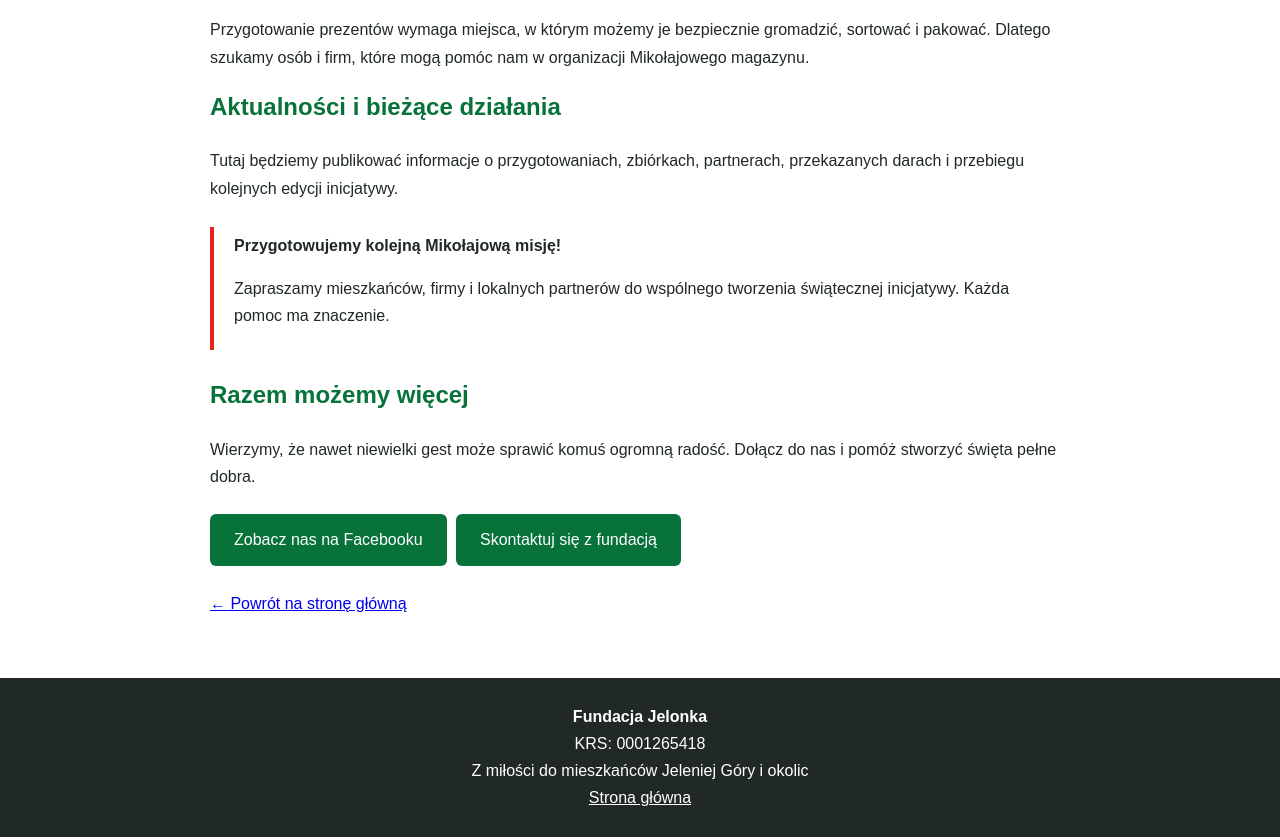
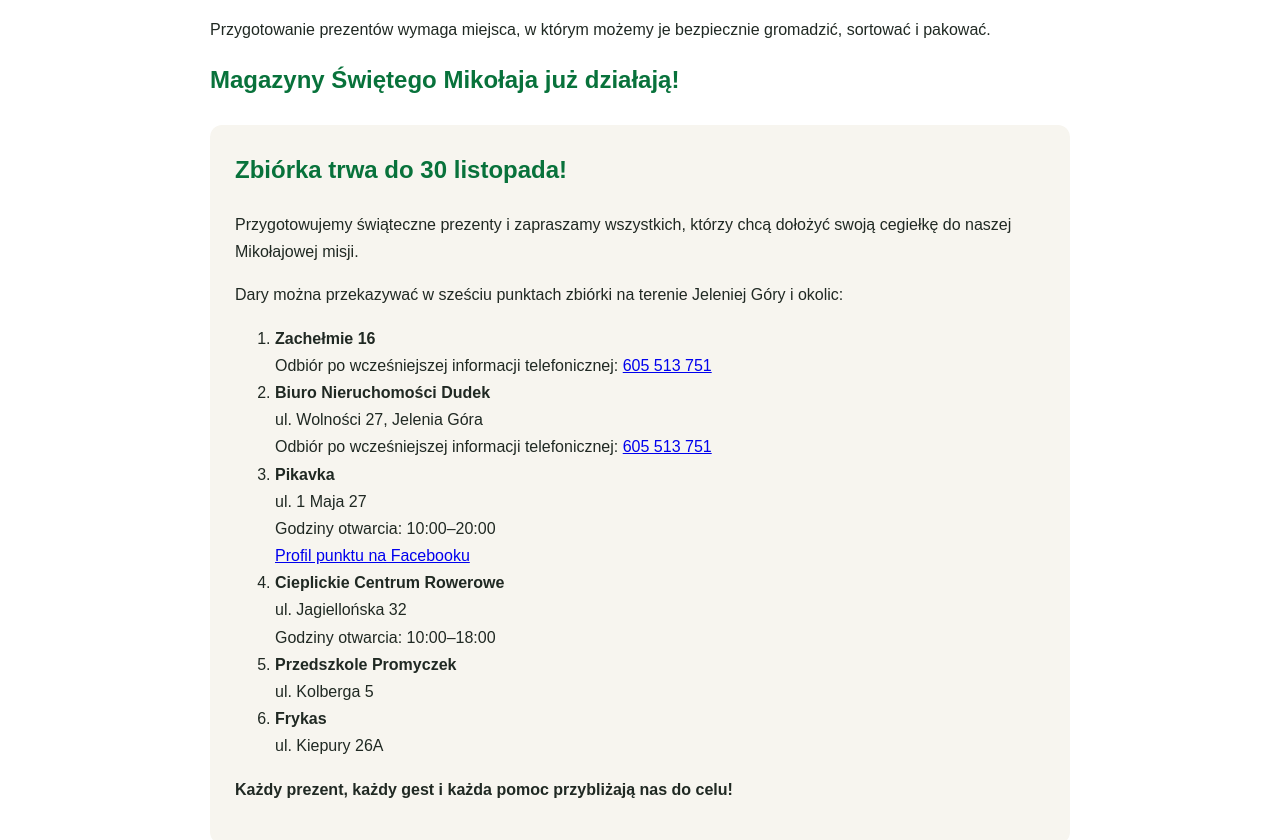
Before and after one commit to fundacjajelonka/fundacja-jelonka, a plain HTML site: page mikolaj-na-rowerze.html in a window 1280 px wide. Shown: the part 1140-1980 px from the top of the page. Drawn offline with Linux system fonts and the light colour scheme.

Commit message:
Update mikolaj-na-rowerze.html

```diff
--- a/mikolaj-na-rowerze.html
+++ b/mikolaj-na-rowerze.html
@@ -167,9 +167,76 @@
   <p>
     Przygotowanie prezentów wymaga miejsca, w którym
     możemy je bezpiecznie gromadzić, sortować i pakować.
-    Dlatego szukamy osób i firm, które mogą pomóc nam
-    w organizacji Mikołajowego magazynu.
+
+
+<h2>Magazyny Świętego Mikołaja już działają!</h2>
+
+<div class="info">
+
+  <h2>Zbiórka trwa do 30 listopada!</h2>
+
+  <p>
+    Przygotowujemy świąteczne prezenty i zapraszamy
+    wszystkich, którzy chcą dołożyć swoją cegiełkę
+    do naszej Mikołajowej misji.
   </p>
+
+  <p>
+    Dary można przekazywać w sześciu punktach
+    zbiórki na terenie Jeleniej Góry i okolic:
+  </p>
+
+  <ol>
+    <li>
+      <strong>Zachełmie 16</strong><br>
+      Odbiór po wcześniejszej informacji telefonicznej:
+      <a href="tel:+48605513751">605 513 751</a>
+    </li>
+
+    <li>
+      <strong>Biuro Nieruchomości Dudek</strong><br>
+      ul. Wolności 27, Jelenia Góra<br>
+      Odbiór po wcześniejszej informacji telefonicznej:
+      <a href="tel:+48605513751">605 513 751</a>
+    </li>
+
+    <li>
+      <strong>Pikavka</strong><br>
+      ul. 1 Maja 27<br>
+      Godziny otwarcia: 10:00–20:00<br>
+      <a href="https://www.facebook.com/profile.php?id=100083409727062"
+         target="_blank"
+         rel="noopener noreferrer">
+        Profil punktu na Facebooku
+      </a>
+    </li>
+
+    <li>
+      <strong>Cieplickie Centrum Rowerowe</strong><br>
+      ul. Jagiellońska 32<br>
+      Godziny otwarcia: 10:00–18:00
+    </li>
+
+    <li>
+      <strong>Przedszkole Promyczek</strong><br>
+      ul. Kolberga 5
+    </li>
+
+    <li>
+      <strong>Frykas</strong><br>
+      ul. Kiepury 26A
+    </li>
+  </ol>
+
+  <p>
+    <strong>
+      Każdy prezent, każdy gest i każda pomoc
+      przybliżają nas do celu!
+    </strong>
+  </p>
+
+</div>
+
 
   <h2>Aktualności i bieżące działania</h2>
 
```
